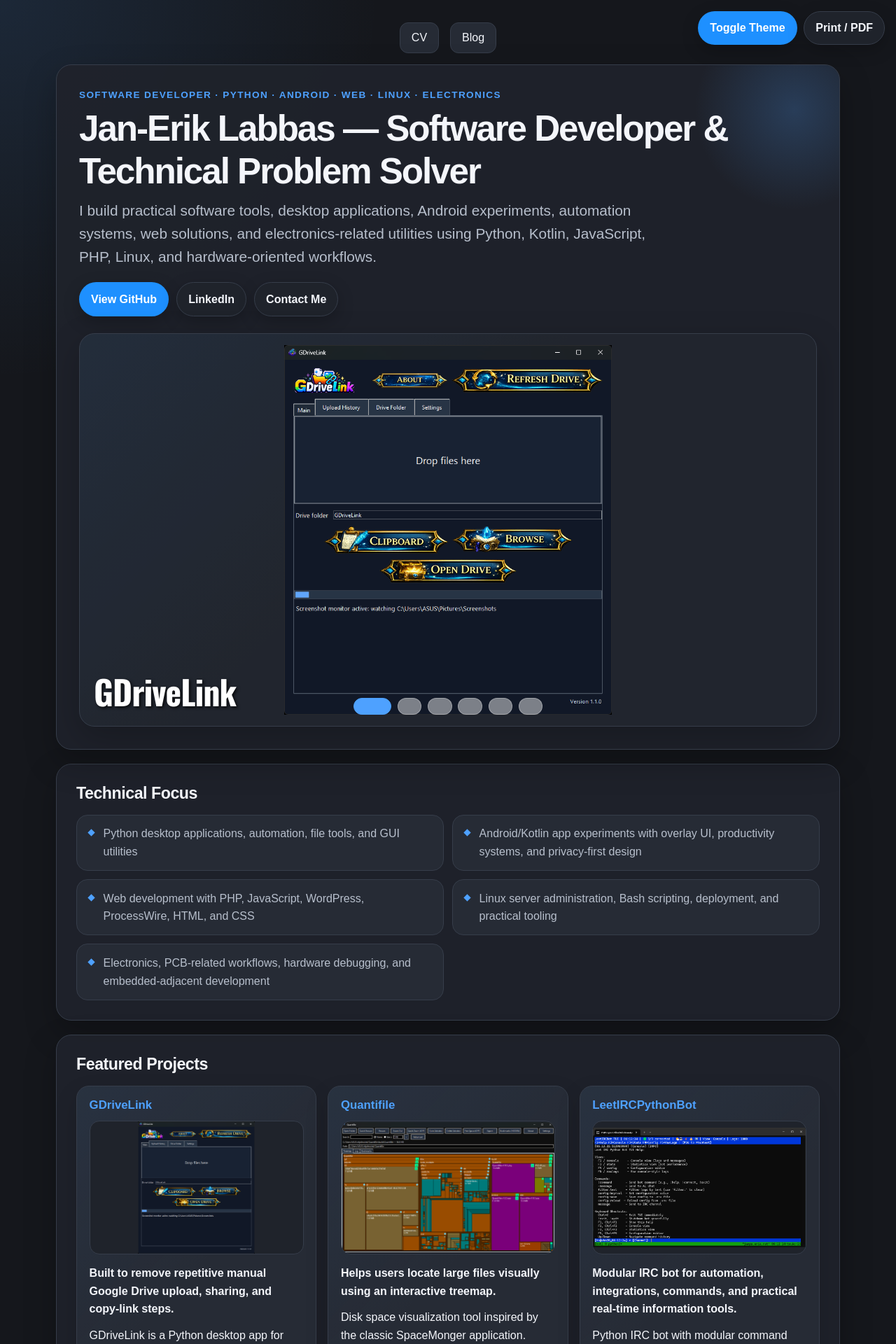
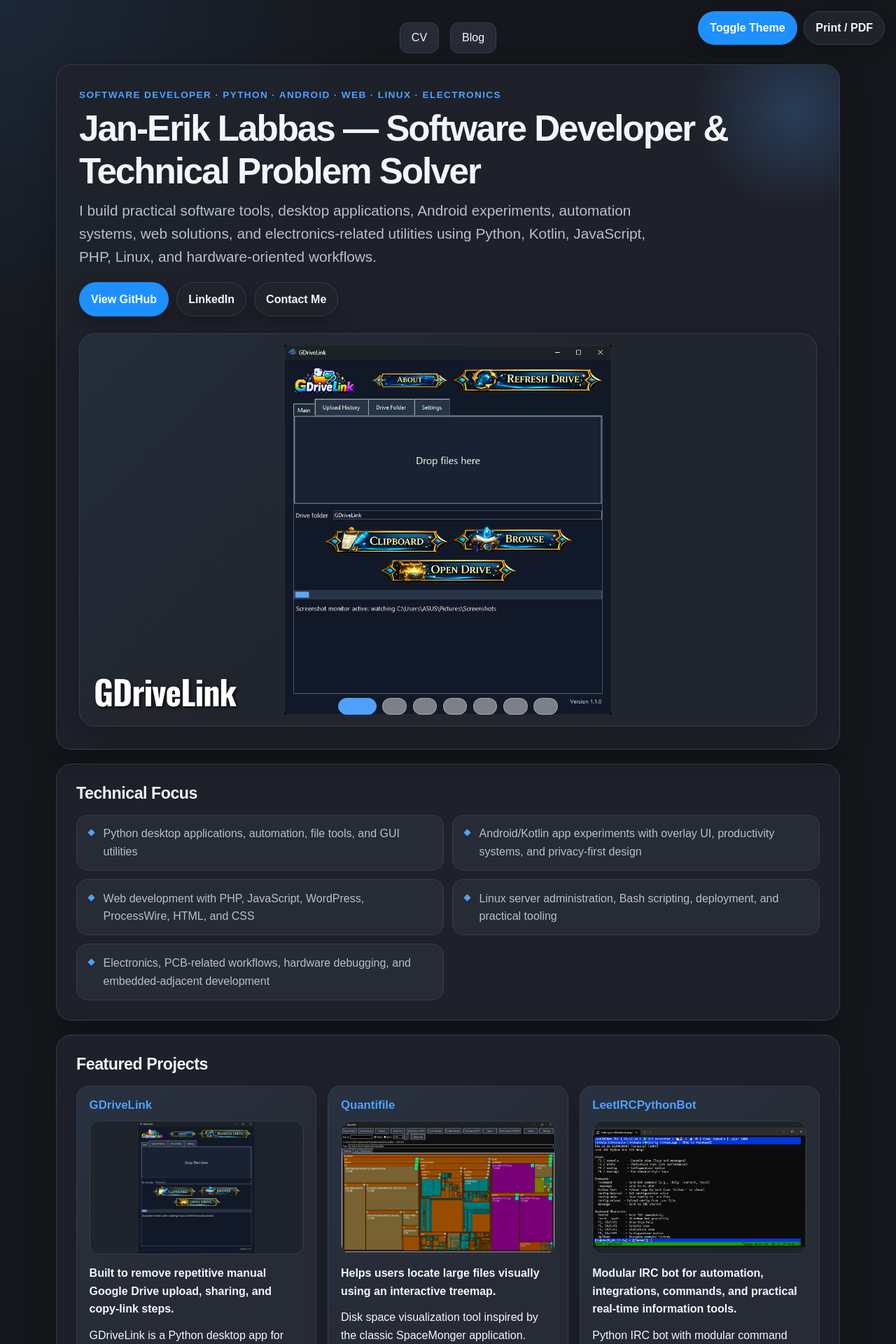
Before and after one commit to jamps3/jamps3.github.io, a Jekyll site: the page portfolio.html, which Jekyll copies as it is, in a window 1280 px wide. Shown: the top 1920 px of the page at 70% size. Built offline with Jekyll 4.4.1, drawn with Linux system fonts in a browser that asks for light colours.

Commit message:
Add Soumari to portfolio carousel

```diff
--- a/portfolio.html
+++ b/portfolio.html
@@ -120,6 +120,9 @@
               <img src="img/jampsfit-screenshot.png" alt="jampsFit screenshot" loading="lazy" decoding="async" />
             </div>
             <div class="carousel-slide">
+              <img src="img/soumari-screenshot.png" alt="Soumari screenshot" loading="lazy" decoding="async" />
+            </div>
+            <div class="carousel-slide">
               <img src="https://github.com/jamps3/leet-clock/raw/main/screenshot.png" alt="Leet Clock screenshot" loading="lazy" decoding="async" />
             </div>
           </div>
@@ -133,7 +136,8 @@
           <button class="carousel-control" type="button" data-slide="2" aria-label="Show Quantifile screenshot"></button>
           <button class="carousel-control" type="button" data-slide="3" aria-label="Show SpiralFM screenshot"></button>
           <button class="carousel-control" type="button" data-slide="4" aria-label="Show jampsFit screenshot"></button>
-          <button class="carousel-control" type="button" data-slide="5" aria-label="Show Leet Clock screenshot"></button>
+          <button class="carousel-control" type="button" data-slide="5" aria-label="Show Soumari screenshot"></button>
+          <button class="carousel-control" type="button" data-slide="6" aria-label="Show Leet Clock screenshot"></button>
         </div>
       </div>
     </header>
```
Also changed, not shown: other parts of portfolio.html (+1 -1 lines).
